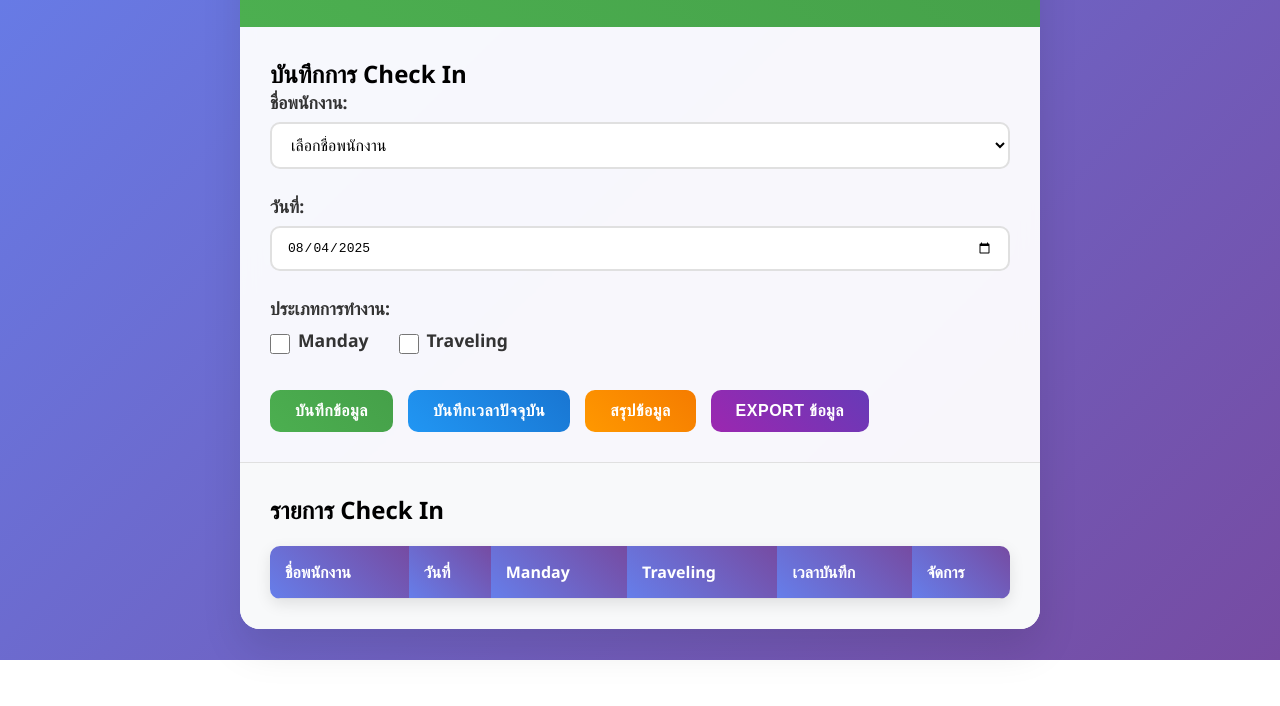
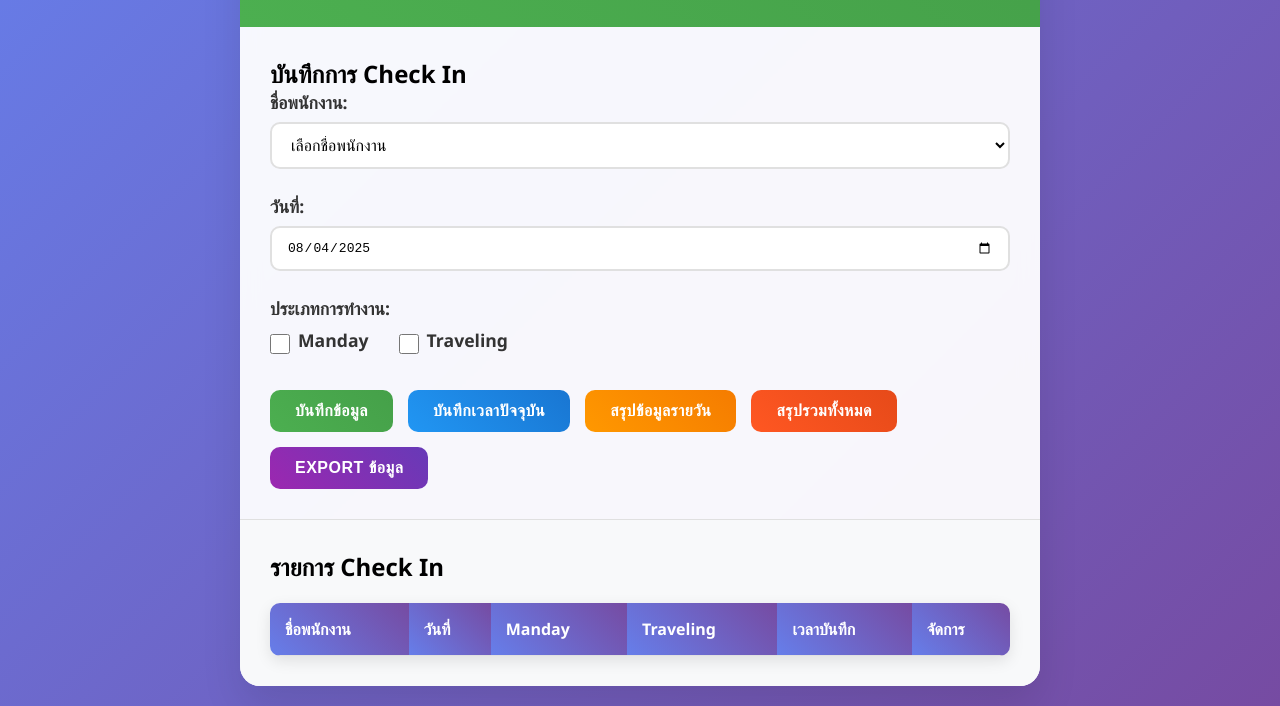
Before and after one commit to pongpat703/checkin-system, a plain HTML site: page index.html in a window 1280 px wide. Shown: the part 140-846 px from the top of the page. Before the commit the page ends 800 px from the top, so only its background shows below. Drawn offline with Linux system fonts and the light colour scheme.

Commit message:
index.html

```diff
--- a/index.html
+++ b/index.html
@@ -292,7 +292,8 @@
                 <div class="button-group">
                     <button type="submit" class="btn btn-primary">บันทึกข้อมูล</button>
                     <button type="button" class="btn btn-secondary" onclick="setCurrentDateTime()">บันทึกเวลาปัจจุบัน</button>
-                    <button type="button" class="btn btn-info" onclick="showSummary()">สรุปข้อมูล</button>
+                    <button type="button" class="btn btn-info" onclick="showSummary()">สรุปข้อมูลรายวัน</button>
+                    <button type="button" class="btn" onclick="showTotalSummary()" style="background: linear-gradient(45deg, #FF5722, #E64A19); color: white;">สรุปรวมทั้งหมด</button>
                     <button type="button" class="btn" onclick="exportData()" style="background: linear-gradient(45deg, #9C27B0, #673AB7); color: white;">Export ข้อมูล</button>
                 </div>
             </form>
```
